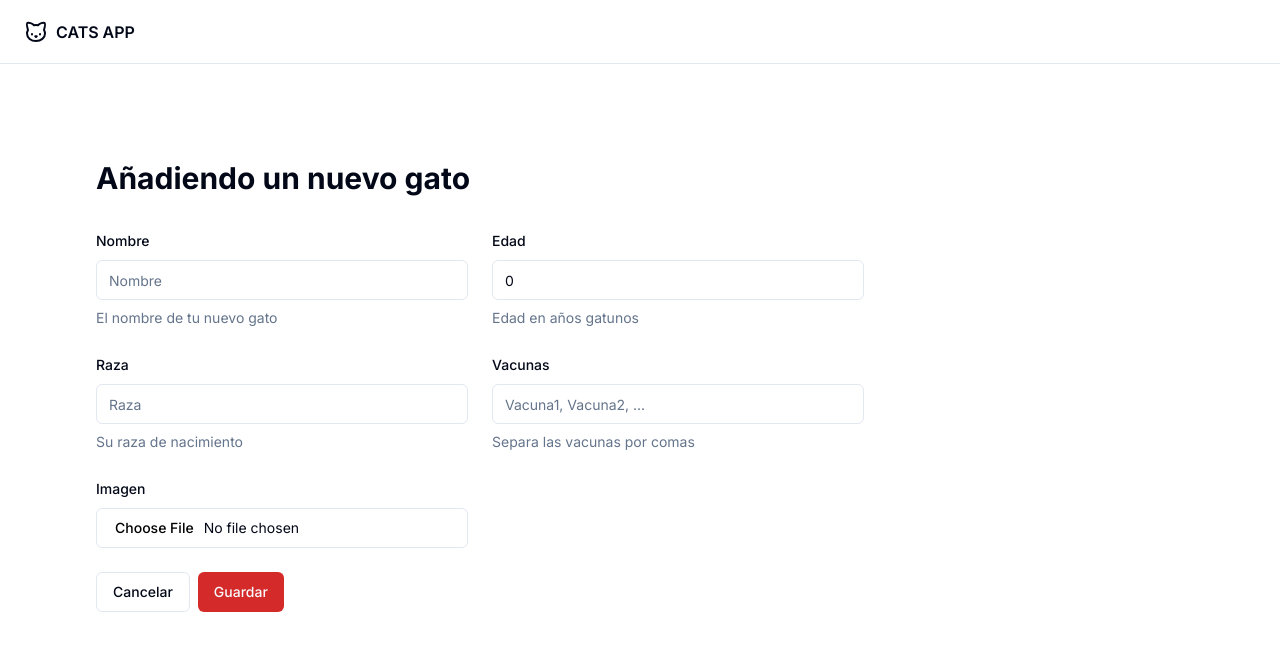
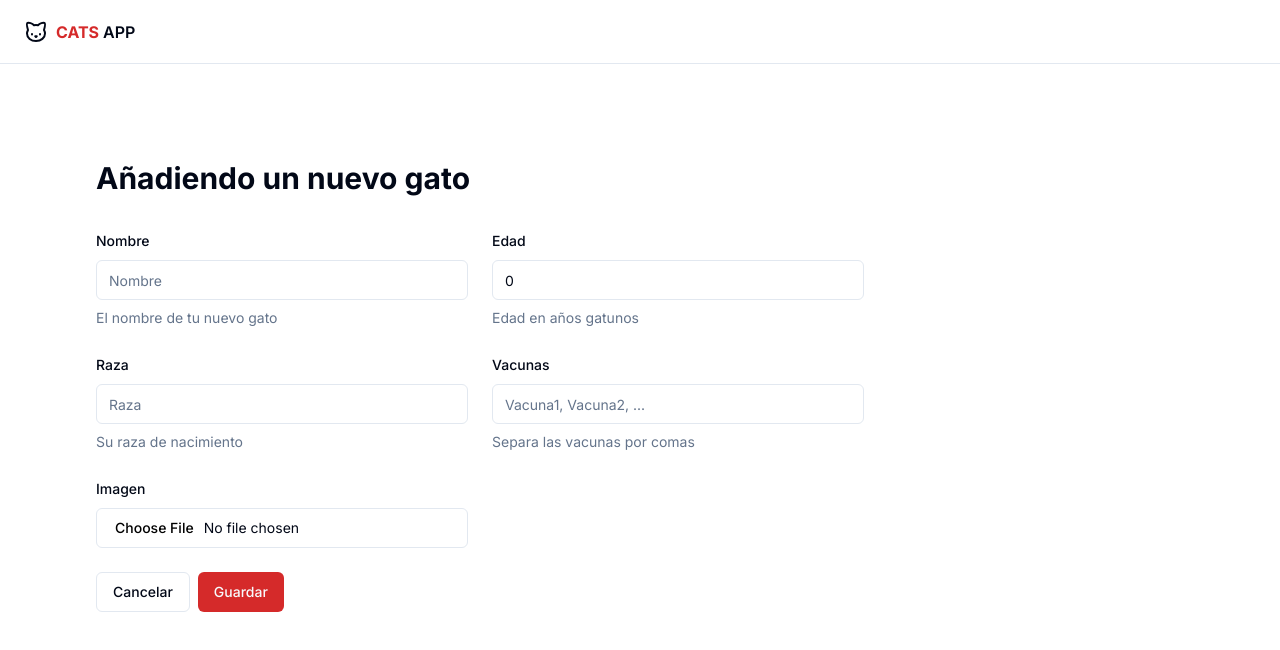
Before and after one commit to AsenjoPablo/cats-front, a Next.js app: page /create-cat in a window 1280 px wide. Shown: the top 650 px of the page. Built offline with nearby package versions, Linux system fonts and the light colour scheme.

Commit message:
tracking

```diff
--- a/src/app/layout.tsx
+++ b/src/app/layout.tsx
@@ -29,7 +29,9 @@ export default function RootLayout({
                 className="flex items-center gap-2 text-lg font-semibold md:text-base"
               >
                 <Cat className="h-6 w-6" />
-                <span>CATS APP</span>
+                <span>
+                  <span className="text-primary font-bold">CATS</span> APP
+                </span>
                 <span className="sr-only">Home</span>
               </Link>
             </nav>
--- a/src/app/page.tsx
+++ b/src/app/page.tsx
@@ -51,7 +51,9 @@ export default function Home() {
   return (
     <>
       <div className="flex items-center justify-between">
-        <h1>CATS</h1>
+        <h1>
+          Bienvenido a <span className="text-primary">CATS</span>
+        </h1>
         <Button size="sm" asChild>
           <Link href={"create-cat"}>Añadir gato</Link>
         </Button>
```
